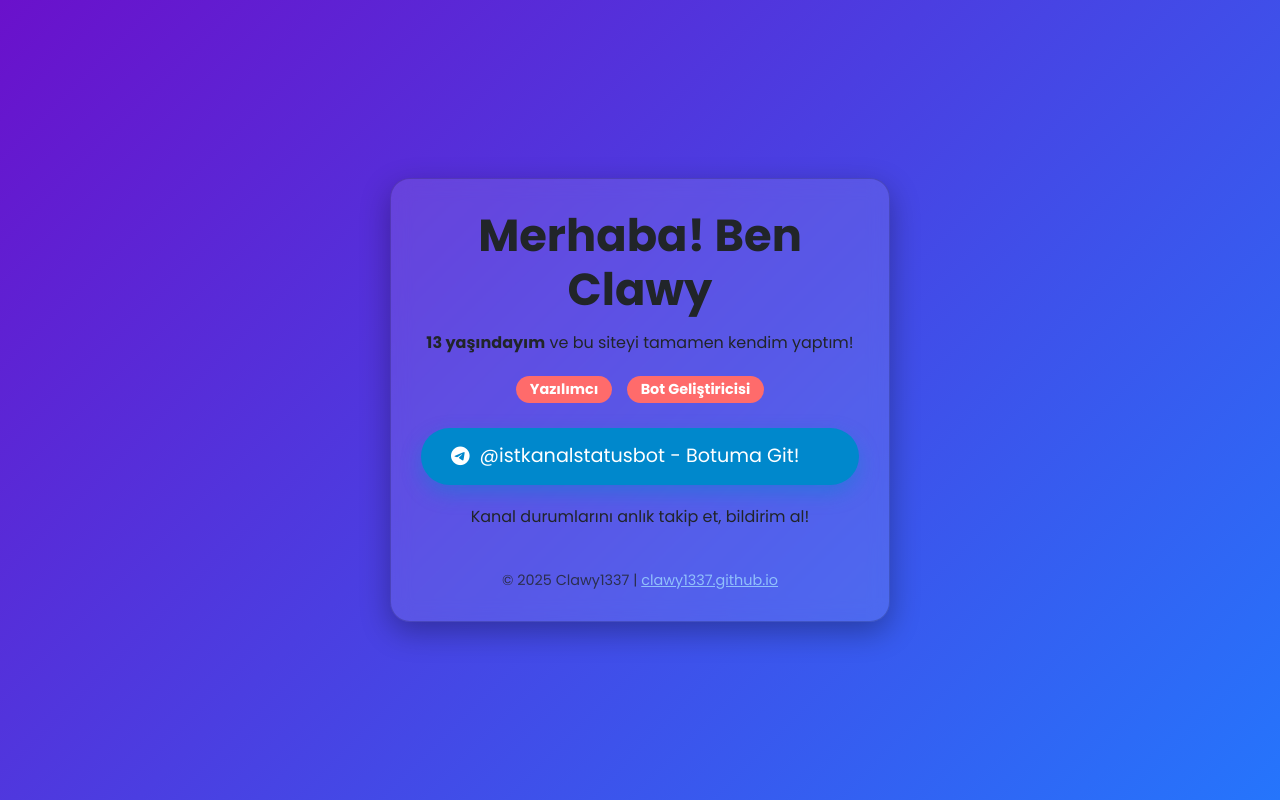
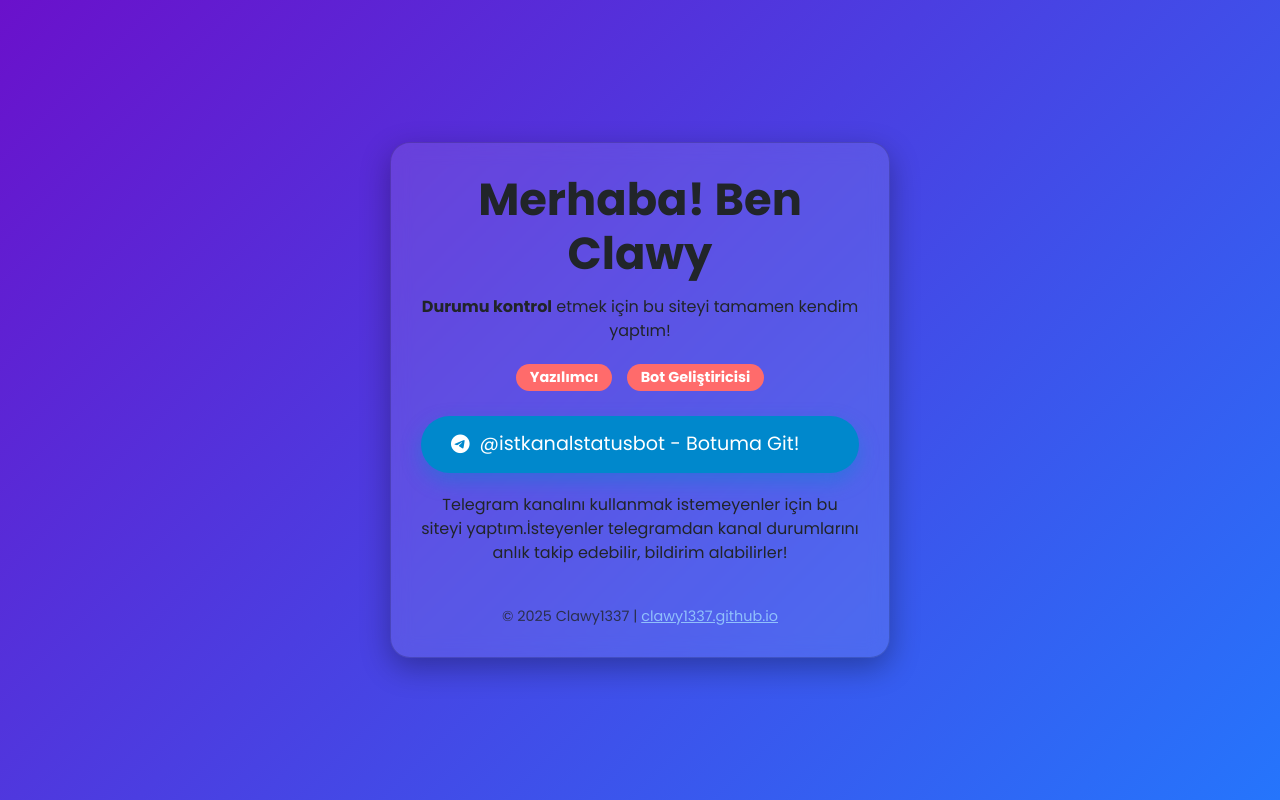
Before and after one commit to clawy1337/clawy1337.github.io, a plain HTML site: page index.html in a window 1280 px wide. Drawn offline with nearby package versions, Linux system fonts and the light colour scheme.

Commit message:
index.html

```diff
--- a/index.html
+++ b/index.html
@@ -83,7 +83,7 @@
 <body>
     <div class="card">
         <h1>Merhaba! Ben Clawy</h1>
-        <p><strong>13 yaşındayım</strong> ve bu siteyi tamamen kendim yaptım!</p>
+        <p><strong>Durumu kontrol</strong> etmek için bu siteyi tamamen kendim yaptım!</p>
 
         <div>
             <span class="badge">Yazılımcı</span>
@@ -95,7 +95,7 @@
             @istkanalstatusbot - Botuma Git!
         </a>
 
-        <p>Kanal durumlarını anlık takip et, bildirim al!</p>
+        <p>Telegram kanalını kullanmak istemeyenler için bu siteyi yaptım.İsteyenler telegramdan kanal durumlarını anlık takip edebilir, bildirim alabilirler!</p>
 
         <footer>
             © 2025 Clawy1337 | <a href="https://clawy1337.github.io" style="color:#a0d8ff; text-decoration:underline;">clawy1337.github.io</a>
```
